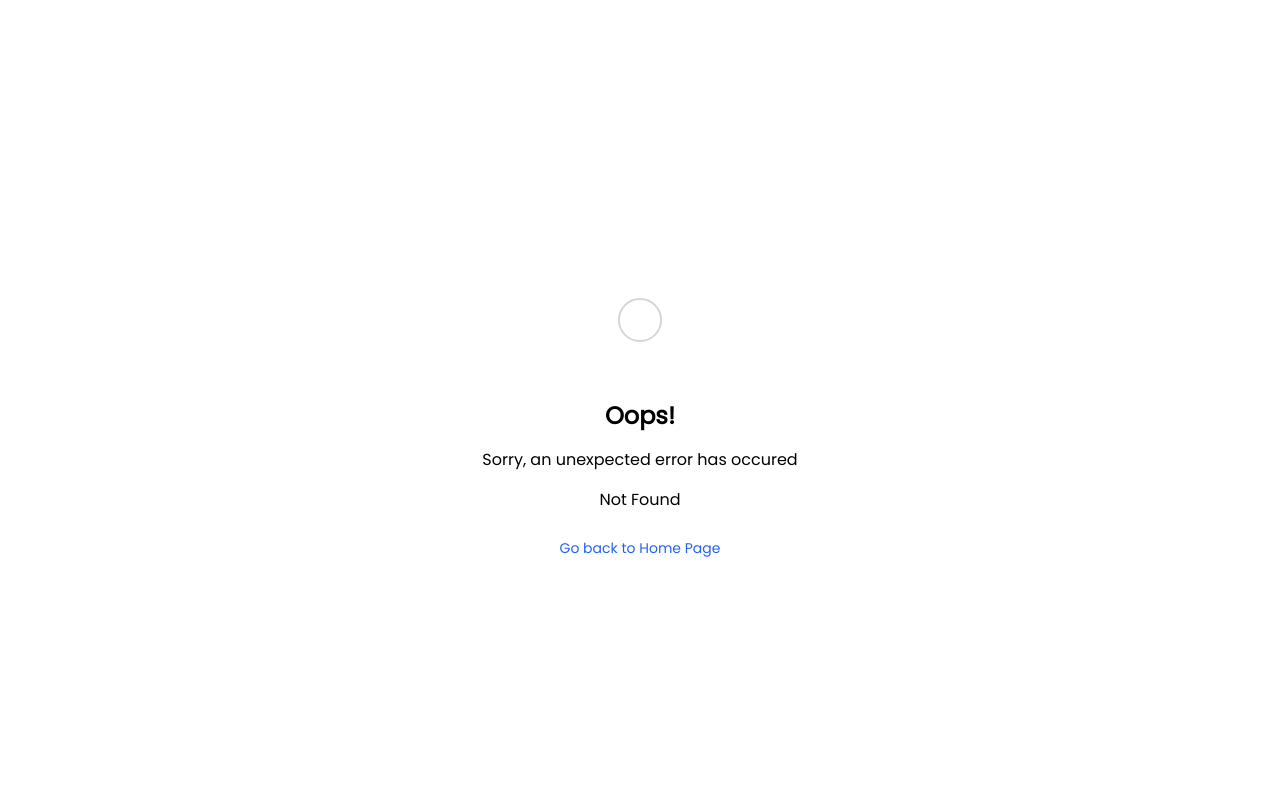
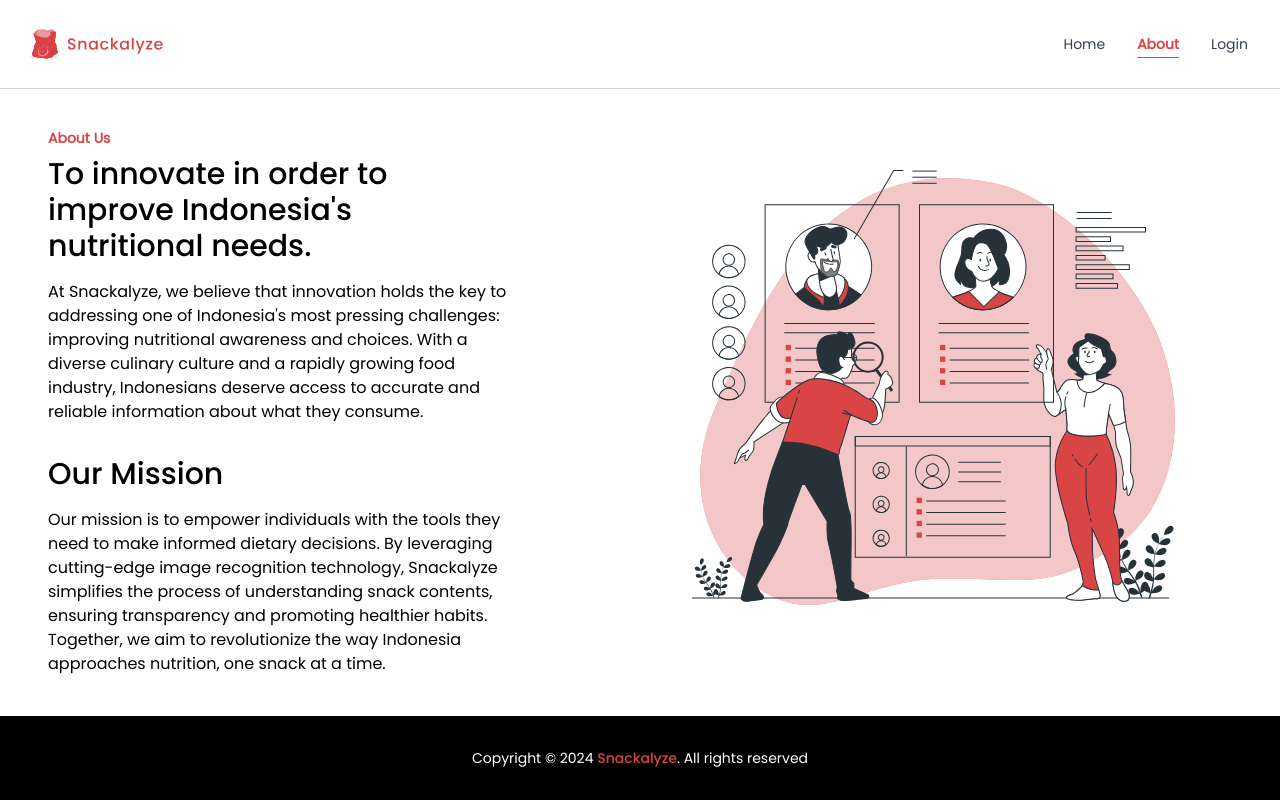
Before and after one commit to zakizakiran/snackalyze, a React (Vite) app: page /about in a window 1280 px wide. Before the commit this address had no page. Built offline with nearby package versions, Linux system fonts and the light colour scheme.

Commit message:
added about pag

```diff
--- a/src/main.jsx
+++ b/src/main.jsx
@@ -7,6 +7,7 @@
 import RegisterPage from "./pages/RegisterPage.jsx";
 import MainLayout from "./components/Layouts/MainLayout.jsx";
 import HomePage from "./pages/HomePage.jsx";
+import AboutPage from "./pages/AboutPage.jsx";
 
 const router = createBrowserRouter([
   {
@@ -17,6 +18,14 @@
       </MainLayout>
     ),
     errorElement: <ErrorPage />,
+  },
+  {
+    path: "/about",
+    element: (
+      <MainLayout>
+        <AboutPage />
+      </MainLayout>
+    ),
   },
   {
     path: "/login",
--- /dev/null
+++ b/src/pages/AboutPage.jsx
@@ -0,0 +1,42 @@
+const AboutPage = () => {
+  return (
+    <div className="flex flex-col items-center lg:flex-row-reverse px-4">
+      <div className="m-auto">
+        <img
+          src="/images/about_illustration.svg"
+          className="mb-8"
+          alt="about illustration"
+        />
+      </div>
+      <div className="lg:w-1/2 lg:pr-32">
+        <div className="mb-8">
+          <p className="text-sm mb-2 font-bold text-primary">About Us</p>
+          <h1 className="text-xl lg:text-3xl font-poppinsMedium mb-4">
+            To innovate in order to improve Indonesia's nutritional needs.
+          </h1>
+          <p>
+            At Snackalyze, we believe that innovation holds the key to
+            addressing one of Indonesia's most pressing challenges: improving
+            nutritional awareness and choices. With a diverse culinary culture
+            and a rapidly growing food industry, Indonesians deserve access to
+            accurate and reliable information about what they consume.
+          </p>
+        </div>
+        <div></div>
+        <h1 className="text-xl lg:text-3xl font-poppinsMedium mb-4">
+          Our Mission
+        </h1>
+        <p>
+          Our mission is to empower individuals with the tools they need to make
+          informed dietary decisions. By leveraging cutting-edge image
+          recognition technology, Snackalyze simplifies the process of
+          understanding snack contents, ensuring transparency and promoting
+          healthier habits. Together, we aim to revolutionize the way Indonesia
+          approaches nutrition, one snack at a time.
+        </p>
+      </div>
+    </div>
+  );
+};
+
+export default AboutPage;
```
Also changed, not shown: public/images/about_illustration.svg (added).
